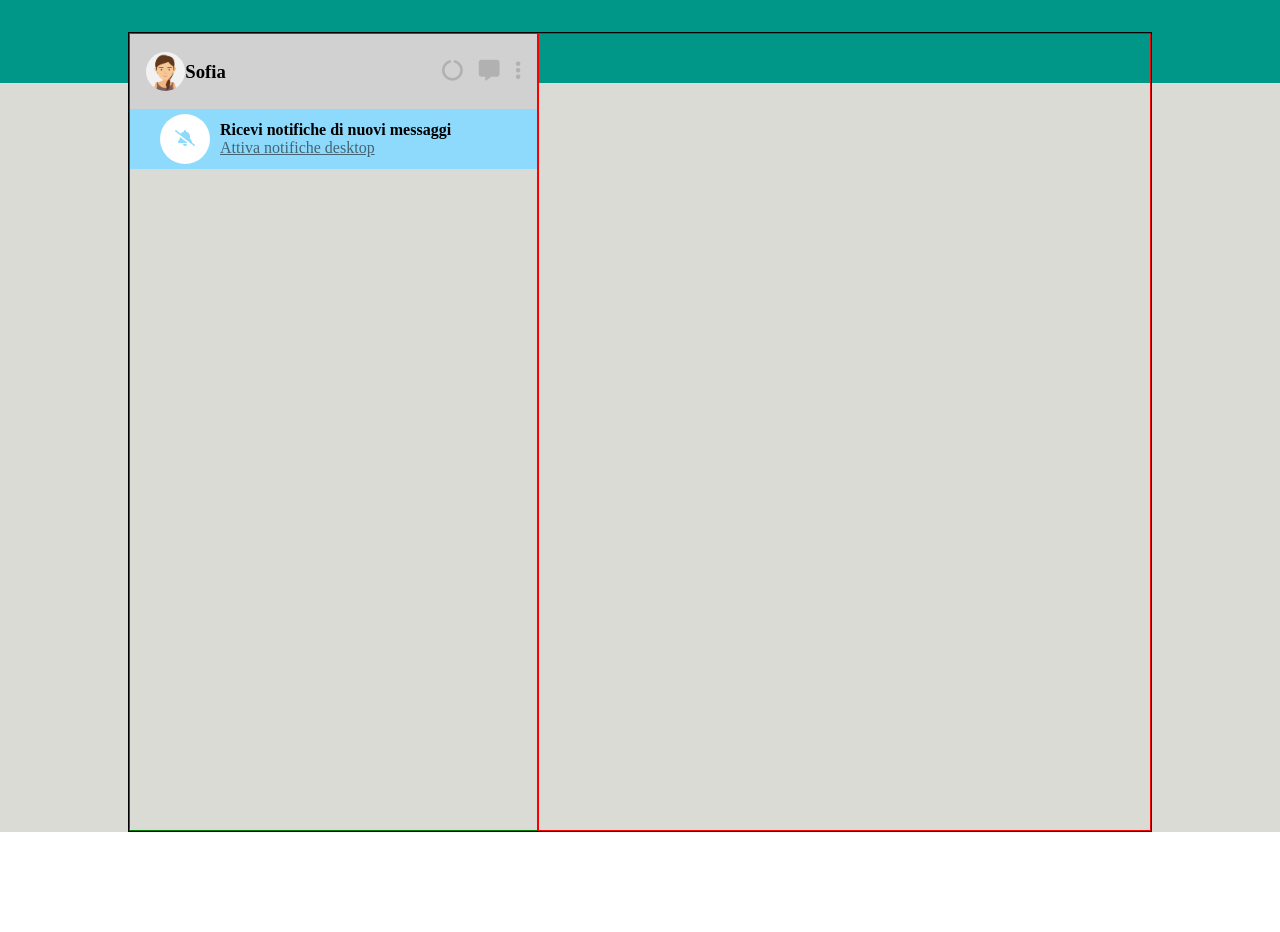
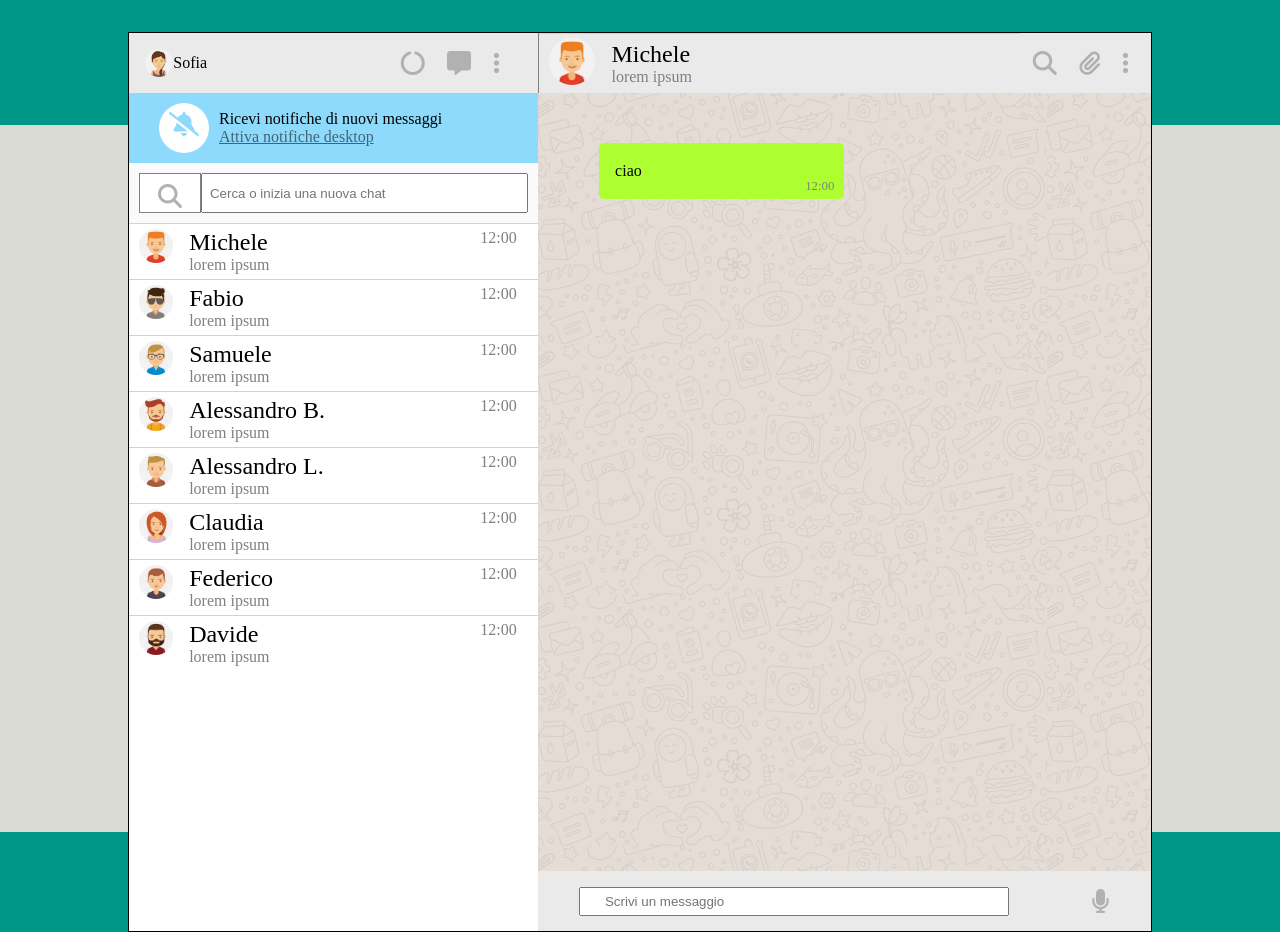
Before and after one commit to Angelop26/vue-boolzapp, a plain HTML site: page index.html in a window 1280 px wide. Before the commit the page ends 832 px from the top, so only its background shows below. Drawn offline with nearby package versions, Linux system fonts and the light colour scheme.

Commit message:
left and right part complete

```diff
--- a/css/style.css
+++ b/css/style.css
@@ -12,32 +12,39 @@ img{
 
 /* COMMON */
 body{
-    background: linear-gradient(180deg, #009688 10%, #DADBD4 10%);
+    background: linear-gradient(180deg, #009688 15%, #DADBD4 10%);
     height: 100vh;
 }
 
 .container{
     width: 80%;
-    height: 800px;
+    height: 900px;
     margin: 2rem auto;
     border: 1px solid black;
     display: flex;
 }
 
+i{
+    font-size: 1.5rem;
+    cursor: pointer;
+}
 /* LEFT*/
 .col-left{
     width: 40%;
     height: 100%;
-    border: 1px solid green;
+    background-color: white;
 }
 
-.my-profile{
+.profile{
     display: flex;
     align-items: center;
+    background-color: #EAEAEA;
+    padding: .5rem 1rem;
+    height: 60px;
+}
+
+.my.profile{
     justify-content: space-between;
-    background-color: #D1D1D1;
-    height: 75px;
-    padding: 0 1rem;
 }
 
 /* profile */
@@ -48,12 +55,12 @@ body{
 }
 
 .my-avatar img{
-    width: 35%;
+    width: 25%;
 }
 
 .utilities i{
-    margin-left: 1rem;
-    font-size: 1.3rem;
+    margin-right: 1.4rem;
+    background-color: #EAEAEA;
 }
 
 /* cta */
@@ -61,6 +68,7 @@ body{
     background-color: #8edafc;
     display: flex;
     align-items: center;
+    height: 70px;
 }
 
 .bell-slash{
@@ -78,9 +86,122 @@ body{
 .cta a{
     color: #446473;
 }
-/* right */
+
+/* search bar */
+.search{
+    display: flex;
+    justify-content: center;
+    padding: 10px 0;
+    background-color: #FAFAFA;
+    height: 60px;
+}
+
+.search-fontawesome{
+    border: 1px solid gray;
+    width: 15%;
+    text-align: center;
+    padding: 10px 0;
+    background-color: white;
+}
+
+.search input{
+    width: 80%;
+}
+
+/* contacts */
+.contacts{
+    overflow: scroll;
+    height: calc(100% - 190px);
+}
+.contact{
+    display: flex;
+    padding: 5px 5px 5px 10px;
+    border-top: 1px solid lightgray;
+}
+
+.item{
+    background-color: white;
+    justify-content: space-between;
+}
+
+.contact-avatar{
+    display: flex;
+}
+
+.contact-img{
+    width: 10%;
+}
+
+.contact-text{
+    margin-left: 1rem;
+}
+
+.contact-text .name{
+    font-size: 1.5rem;
+}
+
+.contact-text p{
+    color: gray;
+}
+.last-access{
+    margin-right: 1rem;
+    color: gray;
+}
+/* RIGHT */
 .col-right{
     width: 60%;
     height: 100%;
-    border: 1px solid red;
+    /* border: 1px solid red; */
 }
+
+/* header */
+.chat-header{
+    display: flex;
+    justify-content: space-between;
+    align-items: center;
+    background-color: #EAEAEA;
+    border-left: 1px solid grey;
+}
+
+/* chat */
+.chat{
+    background-image: url(../img/mine.jpg);
+    height: calc(100% - 120px);
+    overflow: scroll;
+}
+
+.chat-container{
+    width: 80%;
+    margin: 0 auto;
+    padding-top: 50px;
+}
+
+.single-message{
+    position: relative;
+    /* width: 25%; */
+    max-width: 50%;
+    background-color: greenyellow;
+    border-radius: 5px;
+    padding: 1.2rem 1rem;
+}
+
+.send-time{
+    color: gray;
+    position: absolute;
+    bottom: 5px;
+    right: 10px;
+    font-size: .8rem;
+}
+/* chat input */
+.chat-input{
+    height: 60px;
+    background-color: #EAEAEA;
+    display: flex;
+    justify-content: space-around;
+    align-items: center;
+}
+
+.chat-input input{
+    width: 70%;
+    padding: 5px 20px;
+}
--- a/index.html
+++ b/index.html
@@ -23,10 +23,10 @@
             <!-- left-side -->
             <div class="col-left">
                 <!-- profile -->
-                <div class="my-profile">
+                <div class="my profile">
                     <div class="my-avatar">
                         <img src="img/avatar_io.jpg" alt="">
-                        <h3>Sofia</h3>
+                        <div>Sofia</div>
                     </div>
                     <div class="utilities">
                         <i class="fa-solid fa-circle-notch" style="color: #b1b1b1;"></i>
@@ -40,17 +40,81 @@
                 <div class="cta">
                     <div class="bell-slash"><i class="fa-solid fa-bell-slash" style="color: #8edafc;"></i></div>
                     <div class="text">
-                        <h4>Ricevi notifiche di nuovi messaggi</h4>
+                        <p>Ricevi notifiche di nuovi messaggi</p>
                         <a href="">Attiva notifiche desktop</a>
                     </div>
                 </div>
                 <!-- /cta -->
 
+                <!-- search-bar -->
+                <div class="search">
+                    <div class="search-fontawesome">
+                        <i class="fa-solid fa-magnifying-glass" style="color: #b1b1b1;"></i>
+                    </div>
+                    <input type="text" placeholder="  Cerca o inizia una nuova chat">
+                </div>
+                <!-- /search-bar -->
+
+                <!-- avatars -->
+                <div class="contacts">
+                    <div class="contact item" v-for="contact in contacts">
+                        <div class="contact-avatar">
+                            <div class="contact-img">
+                                <img :src="'img/avatar' + contact.avatar + '.jpg'" alt="">
+                            </div>
+                            <div class="contact-text">
+                                <div class="name">{{contact.name}}</div>
+                                <p>lorem ipsum</p>
+                            </div>
+                        </div>
+                        <div class="last-access">
+                            12:00
+                        </div>
+                    </div>
+                </div>
+                <!-- /avatars -->
             </div>
             <!-- /left-side -->
 
             <!-- right-side -->
-            <div class="col-right"></div>
+            <div class="col-right">
+                <!-- chat header -->
+                <div class="chat-header">
+                    <div class="contact profile">
+                        <div class="contact-img">
+                            <img src="img/avatar_1.jpg" alt="">
+                        </div>
+                        <div class="contact-text">
+                            <div class="name">Michele</div>
+                            <p>lorem ipsum</p>
+                        </div>
+                    </div>
+                    <div class="utilities">
+                        <i class="fa-solid fa-magnifying-glass" style="color: #b1b1b1;"></i>
+                        <i class="fa-solid fa-paperclip" style="color: #b1b1b1"></i>
+                        <i class="fa-solid fa-ellipsis-vertical" style="color: #b1b1b1;" ></i>
+                    </div>
+                </div>
+                <!-- /chat header -->
+
+                <!-- chat -->
+                <div class="chat">
+                    <div class="chat-container">
+                        <div class="single-message">
+                            <div class="text">ciao</div>
+                            <div class="send-time">12:00</div>
+                        </div>
+                    </div>
+                </div>
+                <!-- /chat -->
+
+                <!-- chat input -->
+                <div class="chat-input">
+                    <input type="text" placeholder=" Scrivi un messaggio">
+                    <i class="fa-solid fa-microphone" style="color: #b1b1b1"></i>
+                </div>
+                <!-- /chat input -->
+            </div>
         </div>
     </div>
     <script src="js/script.js"></script>
```
